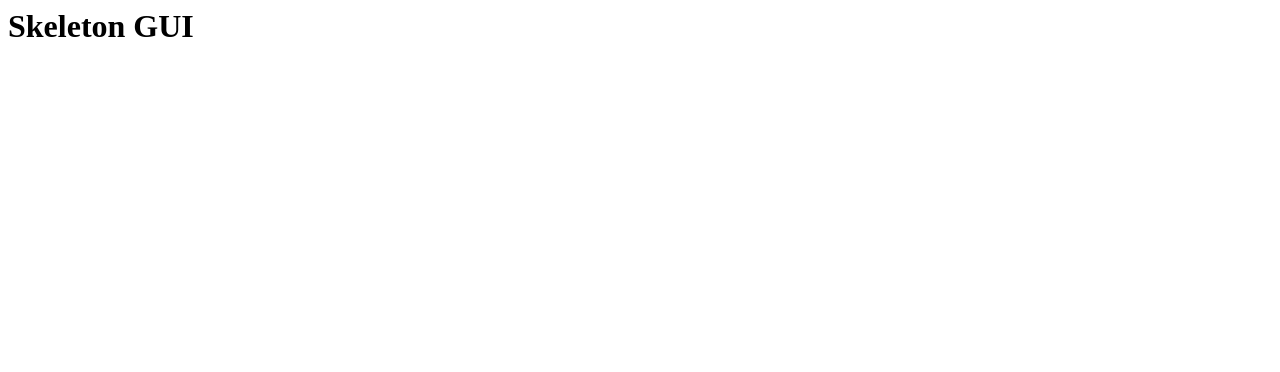
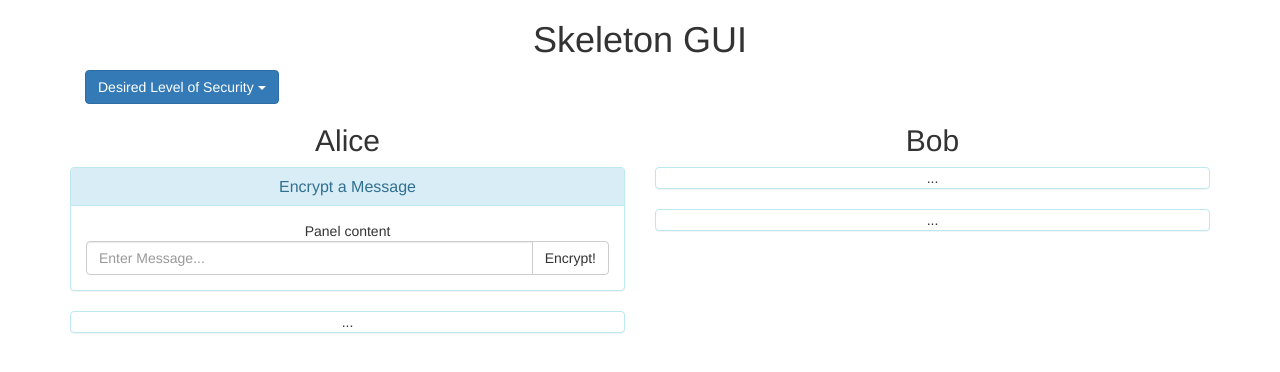
Before and after one commit to RabbaniR/crypto_proj2, a plain HTML site: page index.html in a window 1280 px wide. Drawn offline with nearby package versions, Linux system fonts and the light colour scheme.

Commit message:
added outlining for GUI

```diff
--- a/index.html
+++ b/index.html
@@ -1 +1,48 @@
-<h1 text-align="center">Skeleton GUI</h1>
+<head>
+  <link rel="stylesheet" href="https://maxcdn.bootstrapcdn.com/bootstrap/3.3.7/css/bootstrap.min.css">
+  <script src="https://ajax.googleapis.com/ajax/libs/jquery/3.3.1/jquery.min.js"></script>
+  <script src="https://maxcdn.bootstrapcdn.com/bootstrap/3.3.7/js/bootstrap.min.js"></script>
+</head>
+<body>
+    <h1 align="center">Skeleton GUI</h1>
+    <div class="container">
+        <div class="btn-group col-sm-12" align="center">
+          <button type="button" class="btn btn-primary dropdown-toggle" data-toggle="dropdown" aria-haspopup="true" aria-expanded="false">
+            Desired Level of Security <span class="caret"></span>
+          </button>
+          <ul class="dropdown-menu">
+            <li><a href="#">IND</a></li>
+            <li><a href="#">IND-CPA</a></li>
+            <li><a href="#">IND-CCA</a></li>
+          </ul>
+        </div>
+
+        <div class="row" align="center">
+            <div id="alice" class="col-sm-12 col-md-6">
+                <h2> Alice </h2>
+                <div class="panel panel-info">
+                  <div class="panel-heading">
+                    <h3 class="panel-title">Encrypt a Message</h3>
+                  </div>
+                  <div class="panel-body">
+                    Panel content <br>
+                        <div class="input-group">
+                          <input type="text" class="form-control" placeholder="Enter Message...">
+                          <span class="input-group-btn">
+                            <button class="btn btn-default" type="button">Encrypt!</button>
+                          </span>
+                        </div><!-- /input-group -->
+                  </div>
+                </div>
+
+                <div class="panel panel-info">...</div>
+            </div> <!-- End Alice-->
+
+            <div id="bob" class="col-sm-12 col-md-6">
+                <h2> Bob </h2>
+                <div class="panel panel-info">...</div>
+                <div class="panel panel-info">...</div>
+            </div> <!-- End Bob-->
+        </div>
+    </div>
+</body>
```
